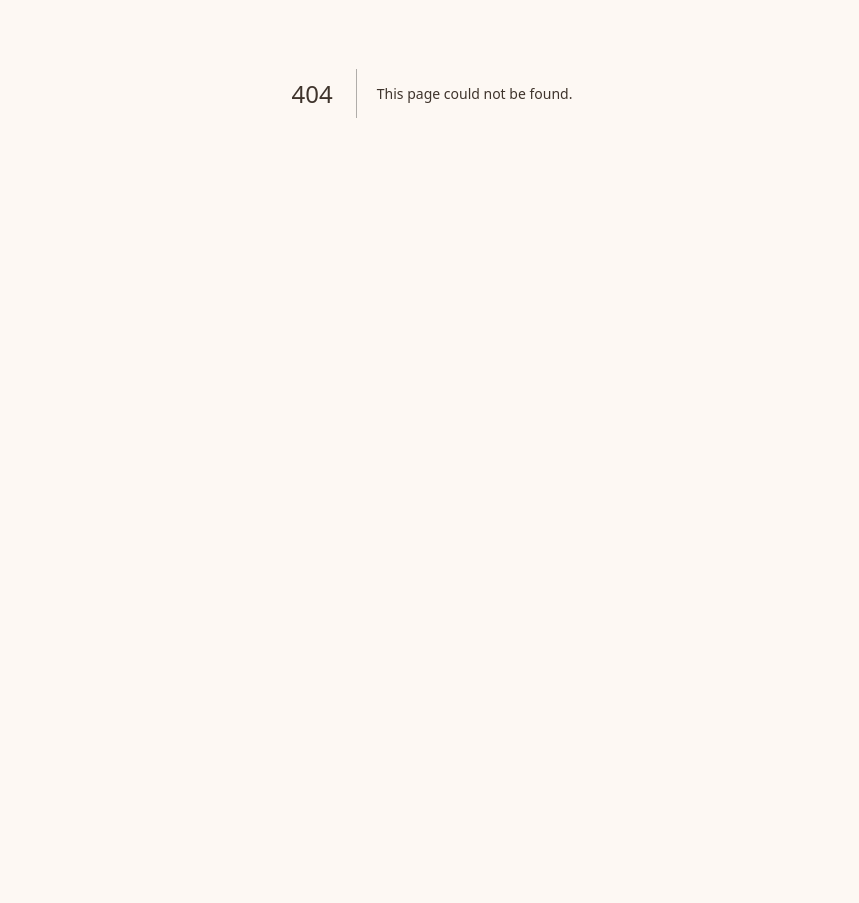
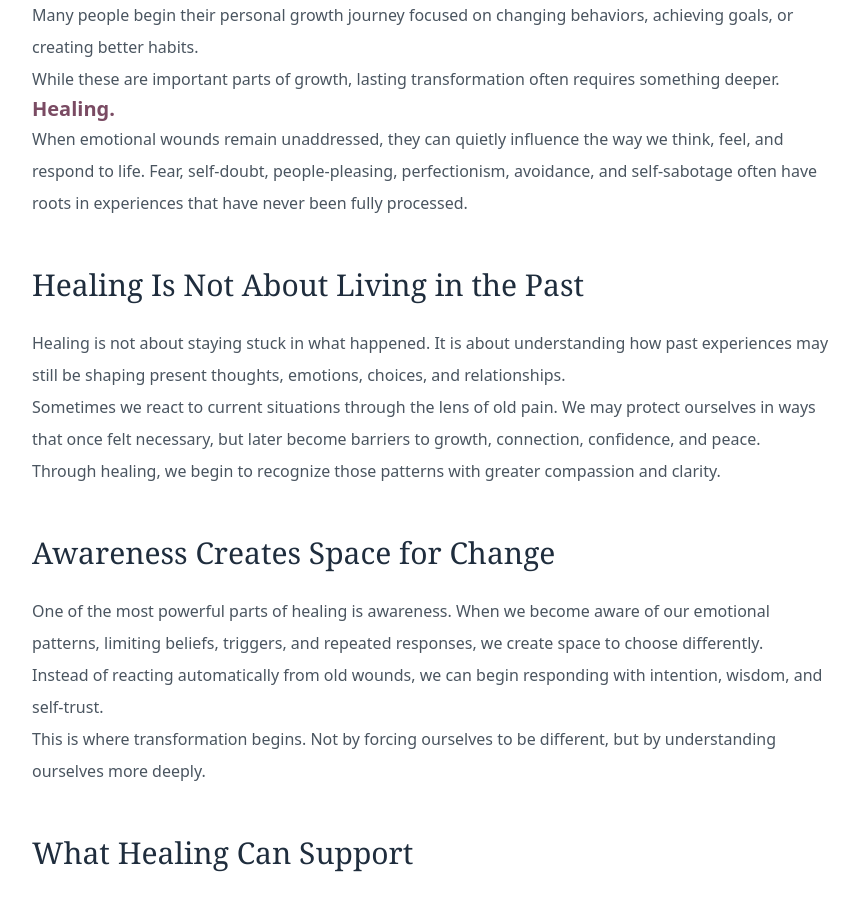
Before and after one commit to Kaelynn-Kinnison/life-coaching-with-kaelynn2, a Next.js app: page /blog/healing-foundation-of-transformation in a window 1280 px wide. Before the commit this address had no page. Shown: the part 380-1283 px from the top of the page, without its empty margins (208-1067 px from the left). Before the commit the page ends 873 px from the top, so only its background shows below. Built offline with nearby package versions, Linux system fonts and the light colour scheme; a web font is replaced by a local one.

Commit message:
Create page.js

```diff
--- /dev/null
+++ b/app/blog/healing-foundation-of-transformation/page.js
@@ -0,0 +1,142 @@
+export const metadata = {
+  title: "Why Healing Is the Foundation of Transformation | Life Coaching with Kaelynn",
+  description:
+    "Explore why emotional healing, self-awareness, and self-compassion are essential foundations for lasting personal transformation.",
+};
+
+export default function HealingFoundationArticle() {
+  return (
+    <main className="min-h-screen bg-[#fdf8f3] py-16 px-6">
+      <article className="max-w-4xl mx-auto bg-white rounded-3xl shadow-lg p-8 md:p-12">
+        <div className="mb-10 text-center">
+          <p className="uppercase tracking-[0.25em] text-sm text-[#b07a3c] mb-3">
+            Healing & Emotional Wellness
+          </p>
+
+          <h1 className="text-4xl md:text-5xl font-serif text-[#1f2d3d] mb-6">
+            Why Healing Is the Foundation of Transformation
+          </h1>
+
+          <div className="w-24 h-[2px] bg-[#b07a3c] mx-auto"></div>
+        </div>
+
+        <div className="prose prose-lg max-w-none text-[#4a5560] leading-8">
+          <p>
+            Many people begin their personal growth journey focused on changing
+            behaviors, achieving goals, or creating better habits.
+          </p>
+
+          <p>
+            While these are important parts of growth, lasting transformation
+            often requires something deeper.
+          </p>
+
+          <p className="font-semibold text-xl text-[#7a4b63]">Healing.</p>
+
+          <p>
+            When emotional wounds remain unaddressed, they can quietly influence
+            the way we think, feel, and respond to life. Fear, self-doubt,
+            people-pleasing, perfectionism, avoidance, and self-sabotage often
+            have roots in experiences that have never been fully processed.
+          </p>
+
+          <h2 className="text-3xl font-serif text-[#1f2d3d] mt-12 mb-6">
+            Healing Is Not About Living in the Past
+          </h2>
+
+          <p>
+            Healing is not about staying stuck in what happened. It is about
+            understanding how past experiences may still be shaping present
+            thoughts, emotions, choices, and relationships.
+          </p>
+
+          <p>
+            Sometimes we react to current situations through the lens of old
+            pain. We may protect ourselves in ways that once felt necessary, but
+            later become barriers to growth, connection, confidence, and peace.
+          </p>
+
+          <p>
+            Through healing, we begin to recognize those patterns with greater
+            compassion and clarity.
+          </p>
+
+          <h2 className="text-3xl font-serif text-[#1f2d3d] mt-12 mb-6">
+            Awareness Creates Space for Change
+          </h2>
+
+          <p>
+            One of the most powerful parts of healing is awareness. When we
+            become aware of our emotional patterns, limiting beliefs, triggers,
+            and repeated responses, we create space to choose differently.
+          </p>
+
+          <p>
+            Instead of reacting automatically from old wounds, we can begin
+            responding with intention, wisdom, and self-trust.
+          </p>
+
+          <p>
+            This is where transformation begins. Not by forcing ourselves to be
+            different, but by understanding ourselves more deeply.
+          </p>
+
+          <h2 className="text-3xl font-serif text-[#1f2d3d] mt-12 mb-6">
+            What Healing Can Support
+          </h2>
+
+          <p>Healing can help create meaningful change in many areas of life:</p>
+
+          <ul className="list-disc pl-6 space-y-3">
+            <li>Greater emotional resilience</li>
+            <li>Healthier boundaries</li>
+            <li>Improved self-confidence</li>
+            <li>Stronger self-awareness</li>
+            <li>More authentic relationships</li>
+            <li>Reduced self-sabotaging behaviors</li>
+            <li>Greater self-compassion</li>
+            <li>More clarity during life transitions</li>
+          </ul>
+
+          <p className="mt-6">
+            Healing does not mean life becomes perfect. It means you become more
+            equipped, more aware, and more connected to yourself as you move
+            through life.
+          </p>
+
+          <h2 className="text-3xl font-serif text-[#1f2d3d] mt-12 mb-6">
+            Transformation Begins Within
+          </h2>
+
+          <p>
+            True transformation is not about becoming someone entirely
+            different. It is about removing the barriers, beliefs, fears, and
+            patterns that have kept you from becoming who you already have the
+            potential to be.
+          </p>
+
+          <p>
+            When healing becomes part of the growth process, change becomes more
+            grounded and sustainable.
+          </p>
+
+          <p>
+            You are no longer only changing what you do. You are changing how
+            you see yourself, how you respond to life, and what you believe is
+            possible for your future.
+          </p>
+
+          <p className="font-semibold text-xl text-[#7a4b63] mt-10">
+            Healing creates the foundation upon which lasting transformation can
+            be built.
+          </p>
+
+          <p className="font-semibold text-xl text-[#7a4b63]">
+            When you begin healing, you begin creating space for the person you
+            are becoming.
+          </p>
+        </div>
+      </article>
+    </main>
+  );
+}
```
